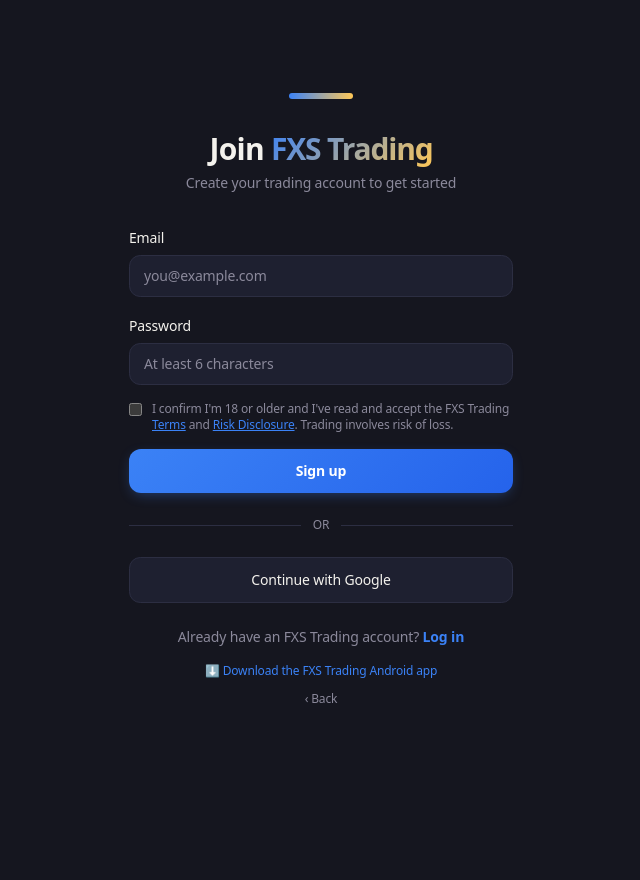
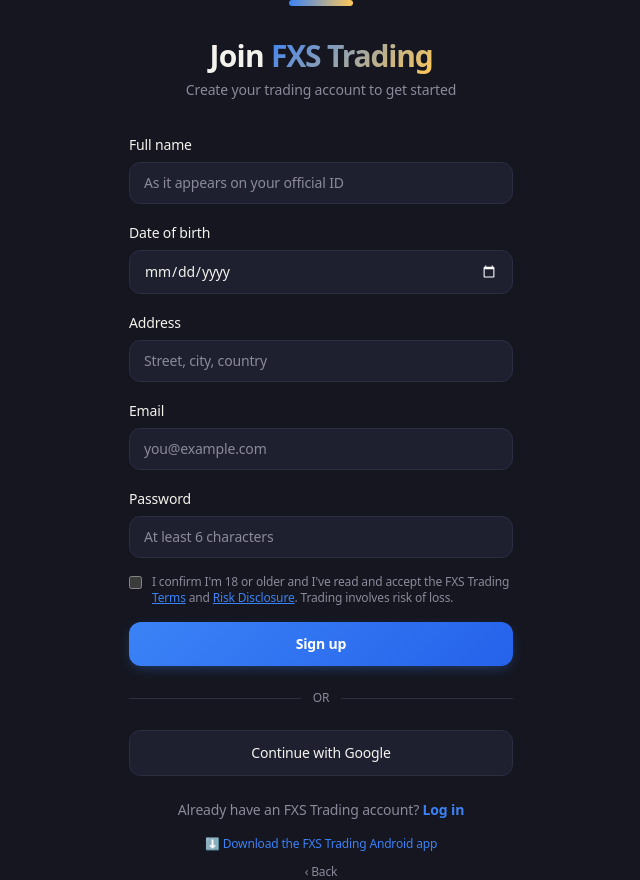
Before and after one commit to fxstrading/fxs, a Next.js app: page /signup in a window 1280 px wide. Shown: the whole page, without its empty margins (319-959 px from the left). Before the commit the page ends 800 px from the top, so only its background shows below. Built offline with nearby package versions, Linux system fonts and the light colour scheme; no server answers.

Commit message:
Add files via upload

```diff
--- a/src/app/signup/page.tsx
+++ b/src/app/signup/page.tsx
@@ -11,13 +11,36 @@
 
   const [email, setEmail] = useState("");
   const [password, setPassword] = useState("");
+  const [fullName, setFullName] = useState("");
+  const [dateOfBirth, setDateOfBirth] = useState("");
+  const [address, setAddress] = useState("");
   const [agreed, setAgreed] = useState(false);
   const [loading, setLoading] = useState(false);
   const [error, setError] = useState<string | null>(null);
   const [message, setMessage] = useState<string | null>(null);
 
+  function isAdult(dob: string) {
+    const d = new Date(dob);
+    if (isNaN(d.getTime())) return false;
+    const eighteenYearsAgo = new Date();
+    eighteenYearsAgo.setFullYear(eighteenYearsAgo.getFullYear() - 18);
+    return d <= eighteenYearsAgo;
+  }
+
   async function handleSignup(e: React.FormEvent) {
     e.preventDefault();
+    if (!fullName.trim()) {
+      setError("Enter your full legal name as it appears on your official ID.");
+      return;
+    }
+    if (!isAdult(dateOfBirth)) {
+      setError("You must be 18 or older to create an account.");
+      return;
+    }
+    if (!address.trim()) {
+      setError("Enter your address.");
+      return;
+    }
     if (!agreed) {
       setError("You must confirm you're 18+ and accept the risk disclosure to continue.");
       return;
@@ -32,6 +55,11 @@
       password,
       options: {
         emailRedirectTo: `${window.location.origin}/auth/callback?next=/dashboard`,
+        data: {
+          full_name: fullName.trim(),
+          date_of_birth: dateOfBirth,
+          address: address.trim(),
+        },
       },
     });
 
@@ -76,6 +104,50 @@
         </div>
 
         <form onSubmit={handleSignup} className="space-y-4">
+          <div className="space-y-1.5">
+            <label htmlFor="fullName" className="text-sm font-medium">
+              Full name
+            </label>
+            <input
+              id="fullName"
+              type="text"
+              required
+              value={fullName}
+              onChange={(e) => setFullName(e.target.value)}
+              className="input-field w-full px-3.5 py-2.5 text-sm"
+              placeholder="As it appears on your official ID"
+            />
+          </div>
+
+          <div className="space-y-1.5">
+            <label htmlFor="dateOfBirth" className="text-sm font-medium">
+              Date of birth
+            </label>
+            <input
+              id="dateOfBirth"
+              type="date"
+              required
+              value={dateOfBirth}
+              onChange={(e) => setDateOfBirth(e.target.value)}
+              className="input-field w-full px-3.5 py-2.5 text-sm"
+            />
+          </div>
+
+          <div className="space-y-1.5">
+            <label htmlFor="address" className="text-sm font-medium">
+              Address
+            </label>
+            <input
+              id="address"
+              type="text"
+              required
+              value={address}
+              onChange={(e) => setAddress(e.target.value)}
+              className="input-field w-full px-3.5 py-2.5 text-sm"
+              placeholder="Street, city, country"
+            />
+          </div>
+
           <div className="space-y-1.5">
             <label htmlFor="email" className="text-sm font-medium">
               Email
```
